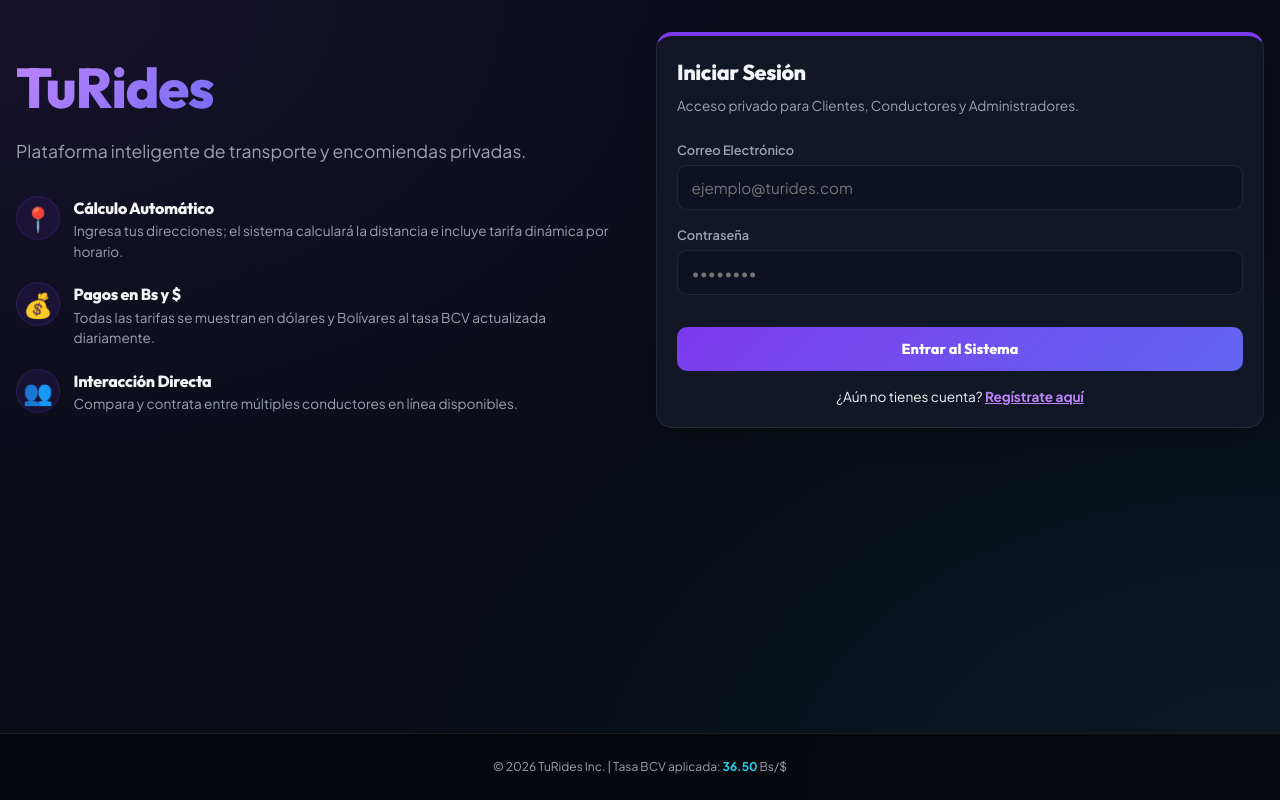
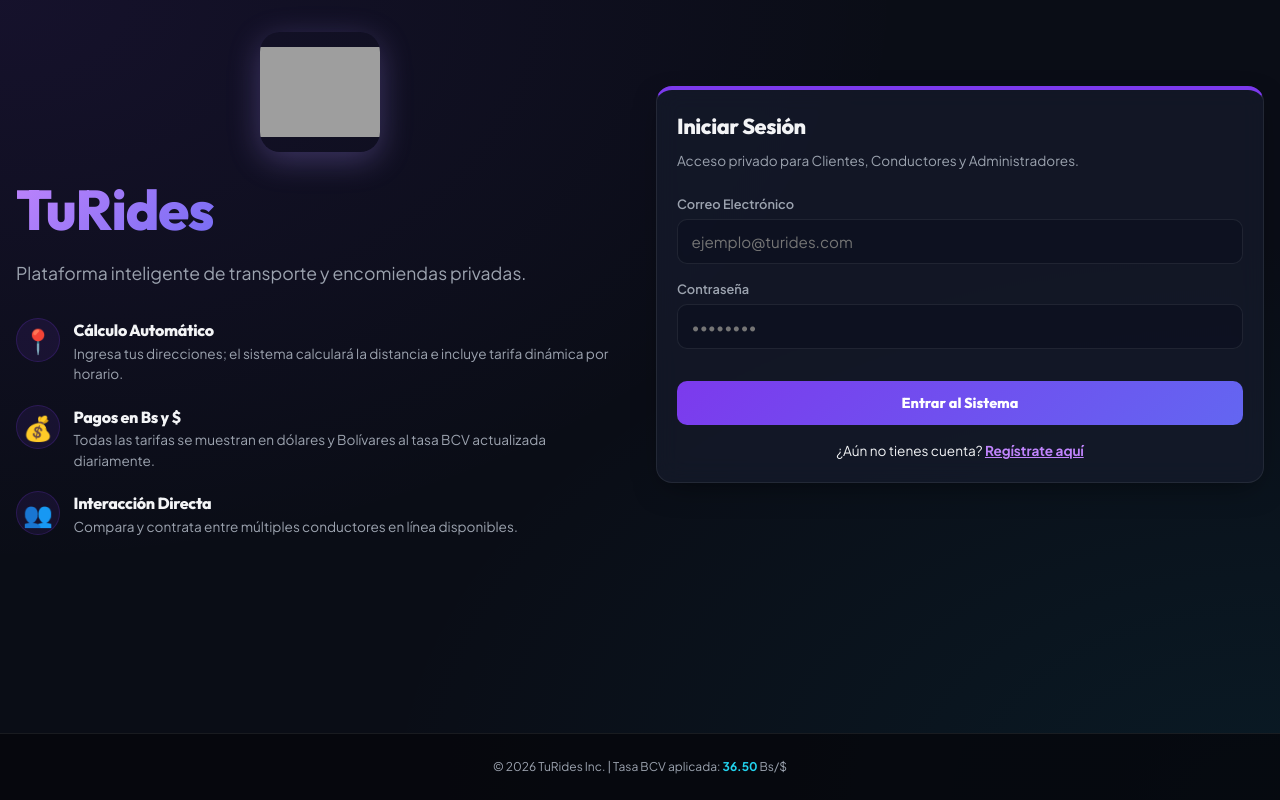
Before and after one commit to tecnicowin/turides, a website: page index.html in a window 1280 px wide. Drawn offline with nearby package versions, Linux system fonts and the light colour scheme; no server answers; grey boxes are pictures that could not be loaded.

Commit message:
Add TuRides logo to navbar, login, and setup pages

```diff
--- a/index.html
+++ b/index.html
@@ -28,7 +28,7 @@
 
     <nav id="main-nav" class="main-nav" style="display: none;">
         <div class="nav-brand">
-            <span class="logo-emoji">⚡</span> <span class="logo-text">TuRides</span>
+            <img src="images/logo.png" alt="TuRides" class="nav-logo"> <span class="logo-text">TuRides</span>
             <span id="nav-fare-indicator" class="badge text-xs text-emerald"></span>
         </div>
         <div class="nav-profile">
@@ -53,6 +53,9 @@
         <section id="view-setup" class="app-view" style="display: none;">
             <div class="welcome-grid">
                 <div class="welcome-info">
+                    <div class="brand-logo-container">
+                        <img src="images/logo.png" alt="TuRides" class="brand-logo">
+                    </div>
                     <h1 class="brand-title">TuRides</h1>
                     <p class="brand-tagline">Configuración Inicial del Administrador</p>
                     <div class="feature-bullets">
@@ -107,6 +110,9 @@
         <section id="view-login" class="app-view">
             <div class="welcome-grid">
                 <div class="welcome-info">
+                    <div class="brand-logo-container">
+                        <img src="images/logo.png" alt="TuRides" class="brand-logo">
+                    </div>
                     <h1 class="brand-title">TuRides</h1>
                     <p class="brand-tagline">Plataforma inteligente de transporte y encomiendas privadas.</p>
                     <div class="feature-bullets">
--- a/style.css
+++ b/style.css
@@ -211,6 +211,27 @@ label {
     display: flex;
     align-items: center;
     gap: 0.4rem;
+}
+
+.nav-logo {
+    height: 32px;
+    width: 32px;
+    object-fit: contain;
+    border-radius: 8px;
+}
+
+.brand-logo-container {
+    display: flex;
+    justify-content: center;
+    margin-bottom: 1rem;
+}
+
+.brand-logo {
+    height: 120px;
+    width: 120px;
+    object-fit: contain;
+    border-radius: 20px;
+    box-shadow: 0 8px 32px rgba(167, 139, 250, 0.3);
 }
 
 .logo-text {
```
Also changed, not shown: 1 other file.
